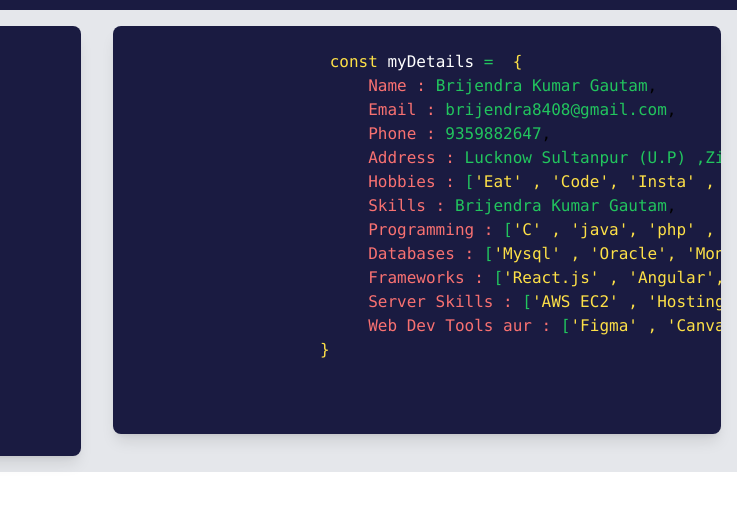
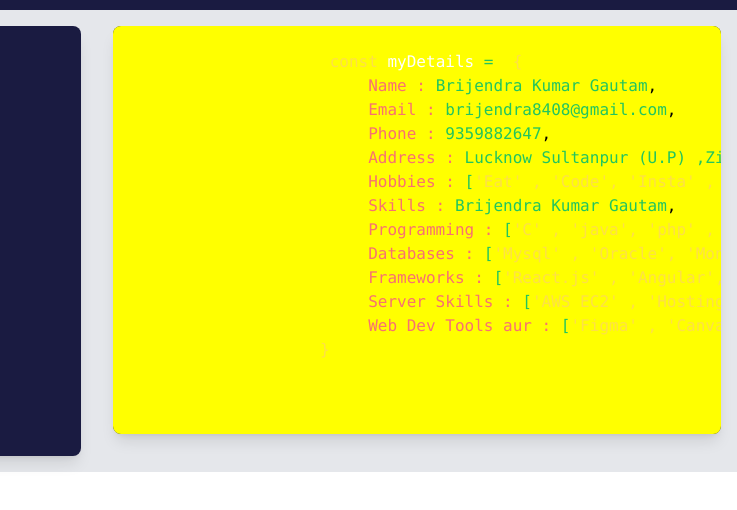
Before and after one commit to brijendra8409/myportfolio, a website: page index.html in a window 1280 px wide. Shown: the part 52-562 px from the top of the page, 543-1280 px from the left. Drawn offline with Linux system fonts and the light colour scheme.

Commit message:
Update index.html

```diff
--- a/index.html
+++ b/index.html
@@ -83,7 +83,7 @@
         <!-- Second Box -->
         <div class="w-full md:w-1/2 p-4">
             <div class="bg-primary shadow-lg rounded-lg overflow-hidden">
-                <div class="p-6 bg-warning">
+                <div class="p-6 bg-warning container" style="width:100% !important;background-color:yellow !important">
                 <pre class="text-left mr-3.5">
                     <span class="text-yellow-300">const</span> <span class="text-white">myDetails</span> <span class="text-green-500">=</span>  <span class="text-yellow-300">{</span>
                         <label class="text-red-400">Name : </label><span class="text-green-500">Brijendra Kumar Gautam</span>,
```
